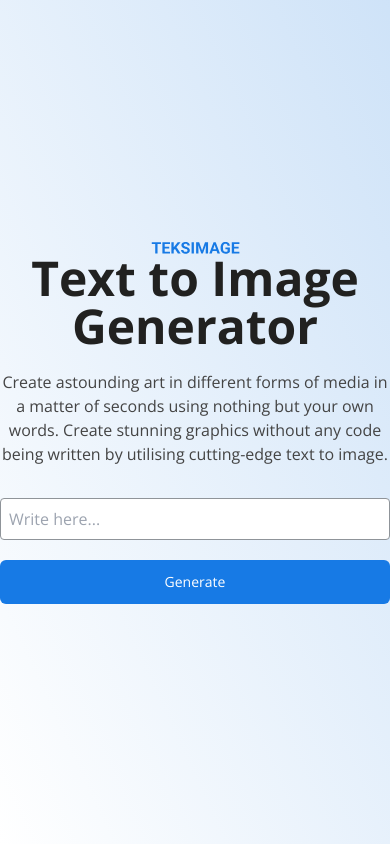
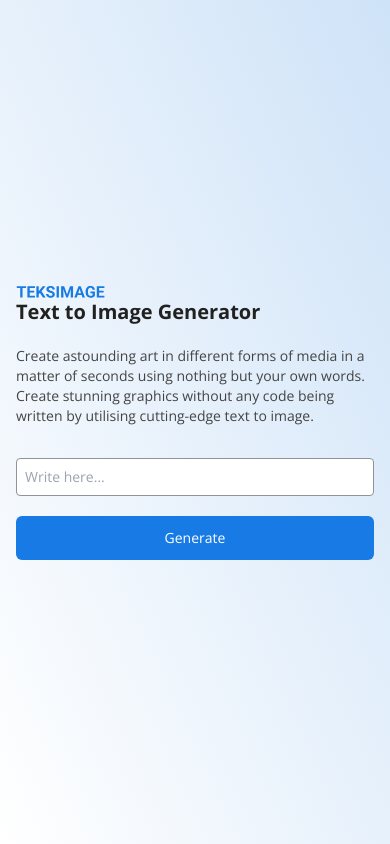
Before and after one commit to Dr-Oxy/teksimage, a Next.js app: page / in a window 390 px wide. Built offline with nearby package versions, Linux system fonts and the light colour scheme; no server answers.

Commit message:
edited pages

```diff
--- a/pages/_app.js
+++ b/pages/_app.js
@@ -1,5 +1,10 @@
-import '@/styles/globals.css'
+import '@/styles/globals.css';
+import { AppProvider } from '../utils/AppContext';
 
 export default function App({ Component, pageProps }) {
-  return <Component {...pageProps} />
+  return (
+    <AppProvider>
+      <Component {...pageProps} />
+    </AppProvider>
+  );
 }
--- a/pages/index.js
+++ b/pages/index.js
@@ -1,66 +1,14 @@
 import Head from 'next/head';
 import Image from 'next/image';
-import { useState } from 'react';
-import { useForm } from 'react-hook-form';
+import { useContext } from 'react';
+
+import { AppContext } from '../utils/AppContext';
 
 import { teksimageLogo, imageIcon } from '@/public/assets';
 
 export default function Home() {
-  const [results, setResults] = useState([]);
-  const [isLoading, setIsLoading] = useState(false);
-  const [generated, setGenerated] = useState(false);
-  const [progress, setProgress] = useState(0);
-
-  const {
-    register,
-    handleSubmit,
-    reset,
-    formState: { errors },
-  } = useForm();
-
-  function resetState() {
-    setTimeout(() => {
-      reset();
-      setGenerated(false);
-    }, 5000);
-  }
-
-  const generatePrompt = handleSubmit(async (data) => {
-    setIsLoading(true);
-
-    try {
-      const response = await openai.createImage({
-        prompt: data.prompt,
-        n: 1,
-        size: '512x512',
-
-        onUploadProgress: ({ loaded, total }) => {
-          let progress = ((loaded / total) * 100).toFixed(2);
-          setProgress(progress);
-        },
-      });
-
-      if (response.status === 200) {
-        setProgress(0);
-        setResults(response.data.data);
-        setIsLoading(false);
-
-        setGenerated(true);
-
-        resetState();
-      }
-    } catch (error) {
-      setIsLoading(false);
-      setProgress(0);
-      setGenerated(false);
-
-      if (error.response) {
-        console.log(error.response.status, error.response.data);
-      } else {
-        console.log(error.message);
-      }
-    }
-  });
+  const { register, errors, isLoading, generated, generatePrompt, progress } =
+    useContext(AppContext);
 
   return (
     <div>
@@ -72,14 +20,18 @@
       </Head>
 
       <main className="h-screen flex items-center justify-center">
-        <section className="max-w-[960px] mx-auto text-center">
-          <Image className="mx-auto" src={teksimageLogo} alt="teksimage logo" />
+        <section className="max-w-[960px] mx-auto lg:text-center px-4 lg:px-0">
+          <Image
+            className="lg:mx-auto"
+            src={teksimageLogo}
+            alt="teksimage logo"
+          />
 
-          <h1 className="font-bold text-5xl text-[#212120]">
+          <h1 className="font-bold text-xl lg:text-5xl text-[#212120]">
             Text to Image Generator
           </h1>
 
-          <p className="text-[#444] text-base lg:w-[85%] mx-auto mt-5">
+          <p className="text-[#444] text-sm lg:text-base w-full lg:w-[85%] lg:mx-auto mt-5">
             Create astounding art in different forms of media in a matter of
             seconds using nothing but your own words. Create stunning graphics
             without any code being written by utilising cutting-edge text to
@@ -88,7 +40,7 @@
 
           <form onSubmit={generatePrompt} className="mt-8 lg:w-[450px] mx-auto">
             <input
-              className="w-full bg-white border border-[#8F9499] text-base p-2 rounded"
+              className="w-full bg-white border border-[#8F9499] text-sm lg:text-base p-2 rounded"
               type="text"
               placeholder="Write here..."
               {...register('prompt', { required: true, maxLength: 1000 })}
```
Also changed, not shown: helpers.js (deleted, +0 -7 lines).
